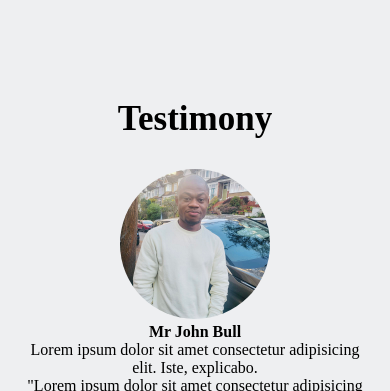
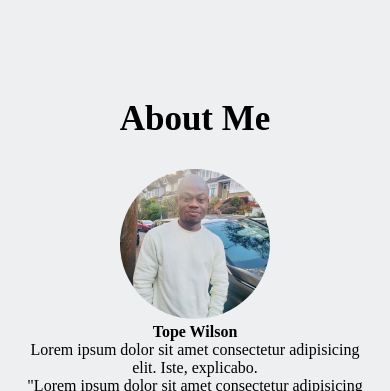
Before and after one commit to Azamann01/first-port, a plain HTML site: page index.html in a window 390 px wide. Shown: the part 1239-1630 px from the top of the page. Drawn offline with Linux system fonts and the light colour scheme.

Commit message:
responsive portfolio webpage

```diff
--- a/index.html
+++ b/index.html
@@ -117,12 +117,12 @@
       </section>
       <!-- section 3: testimony -->
       <section id="testimony" class="testimony-section">
-        <h2>Testimony</h2>
+        <h2>About Me</h2>
 
         <div class="group">
           <div class="person-details">
             <img src="images/img.jpg">
-            <p>Mr John Bull</p>
+            <p>Tope Wilson</p>
             <p>Lorem ipsum dolor sit amet consectetur adipisicing elit. Iste, explicabo.</p>
           </div>
         </div>
```
